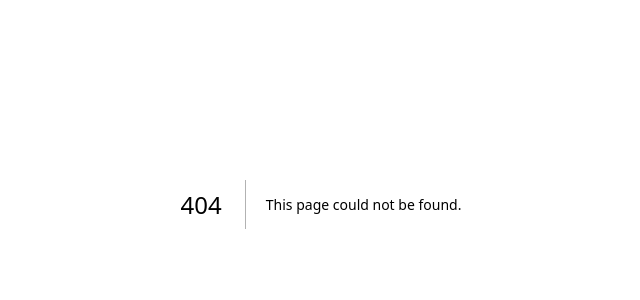
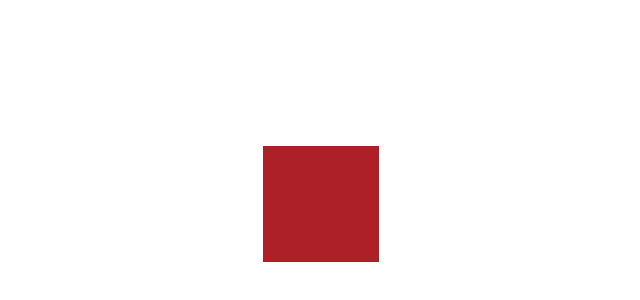
Before and after one commit to jeroenknol/personal-site, a Next.js app: page /canvas in a window 1280 px wide. Before the commit this address had no page. Shown: the part 196-496 px from the top of the page, without its empty margins (319-959 px from the left). Built offline with nearby package versions, Linux system fonts and the light colour scheme.

Commit message:
feat: added react-three-fiber

```diff
--- /dev/null
+++ b/components/Canvas.tsx
@@ -0,0 +1,14 @@
+import { Canvas } from '@react-three/fiber';
+
+export const CanvasElement = () => {
+  return (
+    <Canvas>
+      <ambientLight intensity={0.1} />
+      <directionalLight color='red' position={[0, 0, 5]} />
+      <mesh>
+        <boxGeometry />
+        <meshStandardMaterial />
+      </mesh>
+    </Canvas>
+  );
+};
--- a/next.config.js
+++ b/next.config.js
@@ -1,4 +1,5 @@
 /** @type {import('next').NextConfig} */
 module.exports = {
+  transpilePackages: ["three"],
   reactStrictMode: true,
-}
+};
--- a/package.json
+++ b/package.json
@@ -10,6 +10,7 @@
   },
   "dependencies": {
     "@heroicons/react": "^2.0.18",
+    "@react-three/fiber": "^8.13.0",
     "@tailwindcss/forms": "^0.4.0",
     "@types/react-datepicker": "^4.3.4",
     "@xstate/inspect": "^0.5.2",
@@ -22,6 +23,7 @@
     "react-dom": "^18.2.0",
     "react-use": "^17.4.0",
     "rooks": "^7.14.1",
+    "three": "^0.152.2",
     "uuid": "^8.3.2",
     "xstate": "^4.37.2"
   },
--- /dev/null
+++ b/pages/canvas.tsx
@@ -0,0 +1,7 @@
+import { CanvasElement } from '../components/Canvas';
+
+const Canvas = () => {
+  return <CanvasElement />;
+};
+
+export default Canvas;
```
Also changed, not shown: 1 other file (tests, documents, lock files or other folders).
